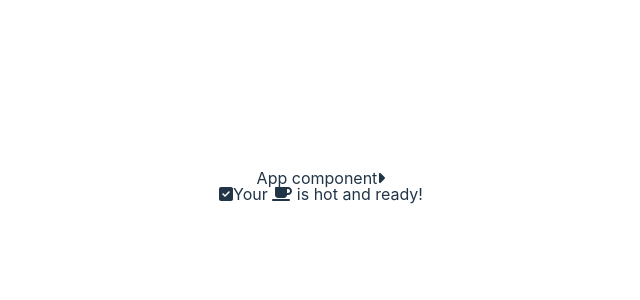
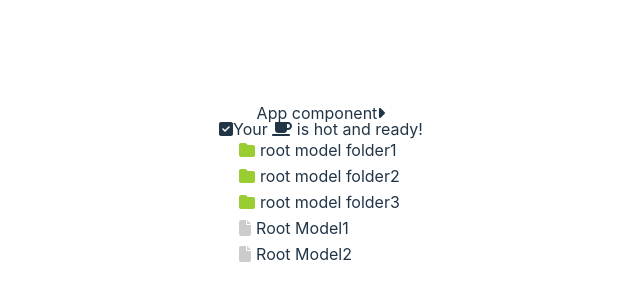
Before and after one commit to kathleen-fen/technology-operations, a React (Vite) app in the folder frontend/: page / in a window 1280 px wide. Shown: the part 214-514 px from the top of the page, without its empty margins (319-959 px from the left). Built offline with nearby package versions, Linux system fonts and the light colour scheme.

Commit message:
async treeView

```diff
--- a/frontend/src/components/TreeView/index.tsx
+++ b/frontend/src/components/TreeView/index.tsx
@@ -1,9 +1,8 @@
 import { IconProp } from '@fortawesome/fontawesome-svg-core'
 import { FontAwesomeIcon } from '@fortawesome/react-fontawesome'
-import { useEffect, useState } from 'react'
+import { useState } from 'react'
 import { styled } from 'styled-components'
 import { useQuery } from 'react-query'
-import { treeData } from './mockTreeData'
 
 type folderIconType = {
   icon?: string
@@ -14,13 +13,10 @@ type itemIconType = {
   icon?: string
   color?: string
 }
-type TreeNodeType = models.Dictionary & {
+
+type TreeNodePropsType = {
   cb: (parent?: number) => Promise<Array<models.Dictionary>>
-  folderIconSettings?: folderIconType
-  itemIconSettings?: itemIconType
-}
-type TreeNodePropsType = {
-  node: TreeNodeType
+  node: models.Dictionary
 }
 type TreeViewPropsType = {
   cb: (parent?: number) => Promise<Array<models.Dictionary>>
@@ -83,6 +79,26 @@ const TreeView = ({
         <p>Loading...</p>
       ) : (
         <TreeViewStyled>
+          <ul>
+            {treeQuery.data &&
+              treeQuery.data.map((tree: models.Dictionary) => (
+                <TreeNode
+                  key={tree.id}
+                  cb={cb}
+                  node={{
+                    ...tree,
+                    folderIconSettings: {
+                      ...folderIconSettings,
+                      ...tree.folderIconSettings,
+                    },
+                    itemIconSettings: {
+                      ...itemIconSettings,
+                      ...tree.itemIconSettings,
+                    },
+                  }}
+                />
+              ))}
+          </ul>
           {/* <ul>
       {treeQuery.data.map((tree: TreeNodeType) => (
         <TreeNode
@@ -114,16 +130,15 @@ const TreeNodeStyled = styled.div`
   padding-left: 10px;
 `
 
-const TreeNode = ({ node }: TreeNodePropsType) => {
-  const [childVisible, setChildVisiblity] = useState(false)
-  useEffect(() => {}, [])
+const TreeNode = ({ cb, node }: TreeNodePropsType) => {
+  const [childVisible, setChildVisiblity] = useState<boolean>(false)
 
-  const hasChild = node.children ? true : false
+  //const hasChild = node.children ? true : false
 
   return (
     <li>
       <TreeNodeStyled onClick={() => setChildVisiblity((v) => !v)}>
-        {hasChild ? (
+        {node.isFolder ? (
           <Icon iconColor={node.folderIconSettings!.color!}>
             <FontAwesomeIcon
               icon={
@@ -139,14 +154,15 @@ const TreeNode = ({ node }: TreeNodePropsType) => {
           </Icon>
         )}
 
-        <div>{node.label}</div>
+        <div>{node.name}</div>
       </TreeNodeStyled>
 
-      {hasChild && childVisible && (
+      {node.isFolder && childVisible && (
         <div>
           <ul>
             <TreeView
-              data={node.children!}
+              cb={cb}
+              parent={node.id}
               folderIconSettings={node.folderIconSettings}
               itemIconSettings={node.itemIconSettings}
             />
@@ -156,5 +172,5 @@ const TreeNode = ({ node }: TreeNodePropsType) => {
     </li>
   )
 }
-export type { TreeNodeType, TreeNodePropsType, TreeViewPropsType }
+export type { TreeNodePropsType, TreeViewPropsType }
 export default TreeView
--- a/frontend/src/database.d.ts
+++ b/frontend/src/database.d.ts
@@ -4,7 +4,8 @@ declare namespace models {
     name: string
     isFolder?: boolean
     parent?: number
-    childeren?: Dictionary[]
+    folderIconSettings?: folderIconType
+    itemIconSettings?: itemIconType
   }
   interface Models extends Dictionary {
     finisingStitchFrequency?: number
```
